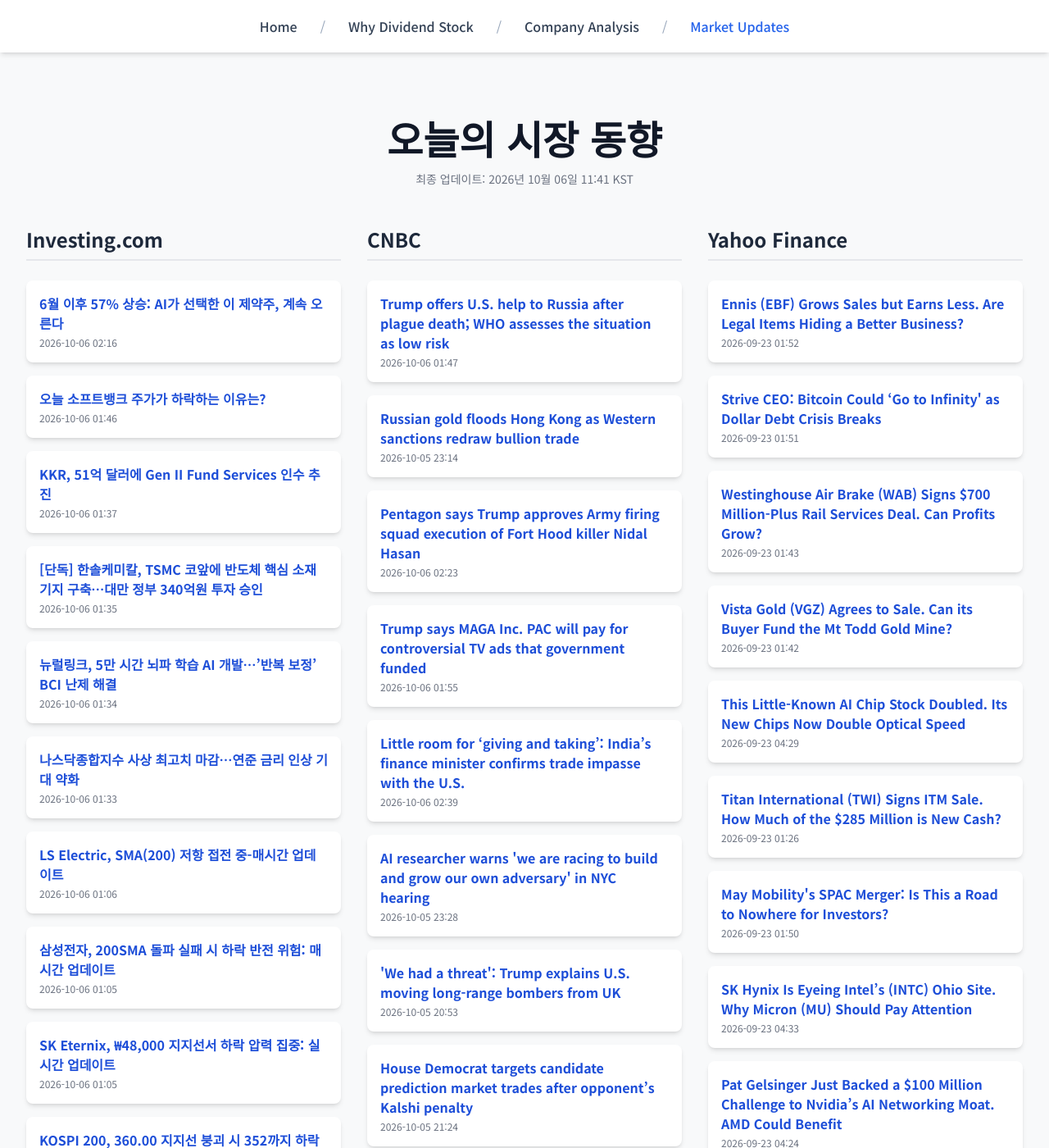
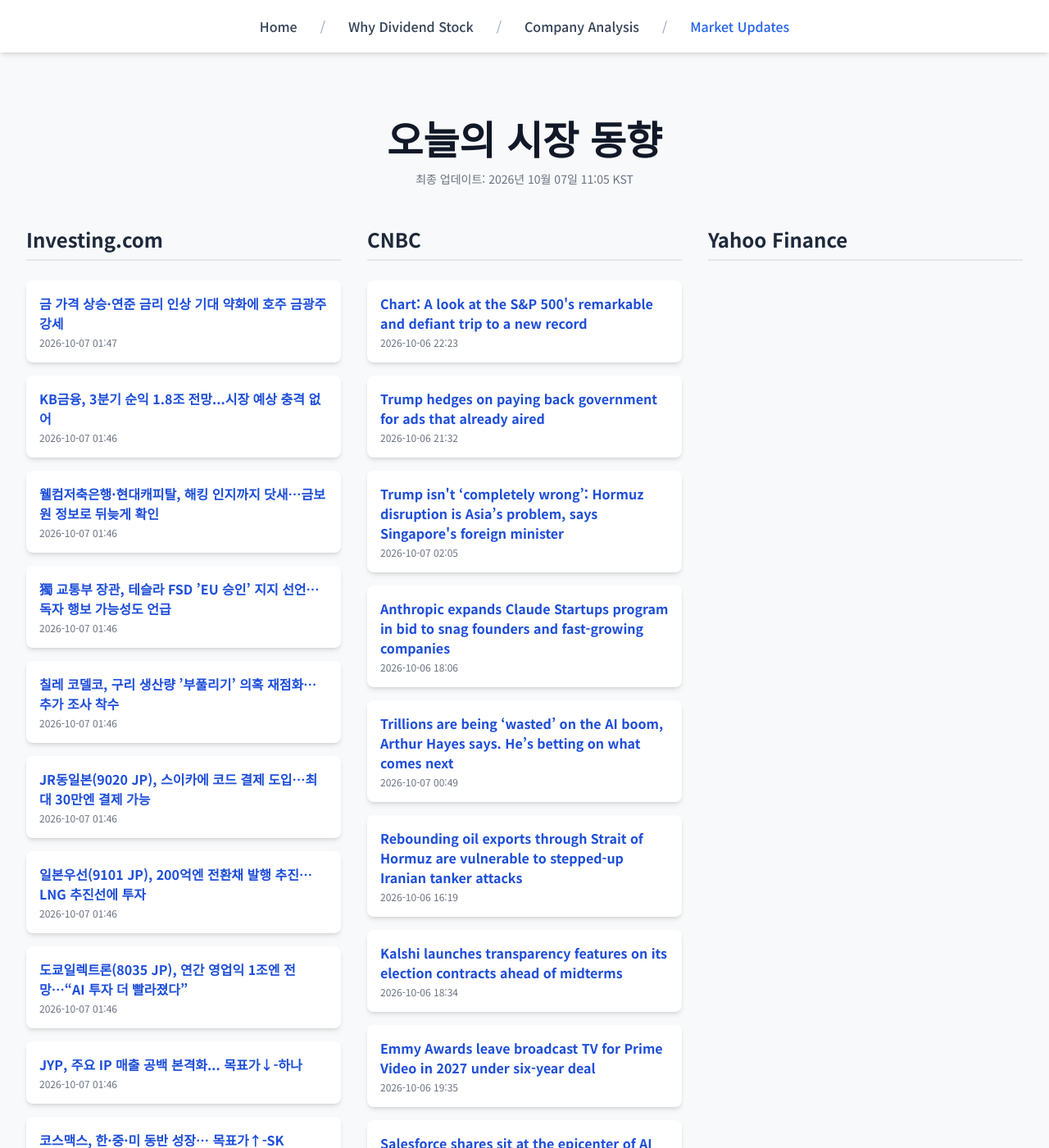
Before and after one commit to Kay-Hwang/my-company-analysis, a Jekyll site: the page built from market-updates.html, in a window 1280 px wide and 1400 px high. Shown: the whole window at 82% size. Built offline with Jekyll 4.4.1, drawn with Linux system fonts in a browser that asks for light colours; nearby versions of some CDN libraries; a script that is not in the unit is left out; some of the changed text lies outside the part shown.

Commit message:
Update daily data

```diff
--- a/_data/latest_data.json
+++ b/_data/latest_data.json
@@ -1,191 +1,130 @@
 {
-  "lastUpdated": "2026년 10월 06일 11:41 KST",
+  "lastUpdated": "2026년 10월 07일 11:05 KST",
   "news": {
     "investing": [
       {
-        "title": "6월 이후 57% 상승: AI가 선택한 이 제약주, 계속 오른다",
-        "link": "https://kr.investing.com/news/stock-market-news/article-2116887",
-        "pubDate": "2026-10-06 02:16:28",
-        "summary": "6월 이후 57% 상승: AI가 선택한 이 제약주, 계속 오른다"
+        "title": "금 가격 상승·연준 금리 인상 기대 약화에 호주 금광주 강세",
+        "link": "https://kr.investing.com/news/stock-market-news/article-2118420",
+        "pubDate": "2026-10-07 01:47:53",
+        "summary": "금 가격 상승·연준 금리 인상 기대 약화에 호주 금광주 강세"
       },
       {
-        "title": "오늘 소프트뱅크 주가가 하락하는 이유는?",
-        "link": "https://kr.investing.com/news/stock-market-news/article-93CH-2116875",
-        "pubDate": "2026-10-06 01:46:16",
-        "summary": "오늘 소프트뱅크 주가가 하락하는 이유는?"
+        "title": "KB금융, 3분기 순익 1.8조 전망...시장 예상 충격 없어",
+        "link": "https://kr.investing.com/news/stock-market-news/article-2118418",
+        "pubDate": "2026-10-07 01:46:54",
+        "summary": "KB금융, 3분기 순익 1.8조 전망...시장 예상 충격 없어"
       },
       {
-        "title": "KKR, 51억 달러에 Gen II Fund Services 인수 추진",
-        "link": "https://kr.investing.com/news/stock-market-news/article-2116867",
-        "pubDate": "2026-10-06 01:37:26",
-        "summary": "KKR, 51억 달러에 Gen II Fund Services 인수 추진"
+        "title": "웰컴저축은행·현대캐피탈, 해킹 인지까지 닷새…금보원 정보로 뒤늦게 확인",
+        "link": "https://kr.investing.com/news/stock-market-news/article-2118417",
+        "pubDate": "2026-10-07 01:46:53",
+        "summary": "웰컴저축은행·현대캐피탈, 해킹 인지까지 닷새…금보원 정보로 뒤늦게 확인"
       },
       {
-        "title": "[단독] 한솔케미칼, TSMC 코앞에 반도체 핵심 소재 기지 구축…대만 정부 340억원 투자 승인",
-        "link": "https://kr.investing.com/news/stock-market-news/article-2116853",
-        "pubDate": "2026-10-06 01:35:31",
-        "summary": "[단독] 한솔케미칼, TSMC 코앞에 반도체 핵심 소재 기지 구축…대만 정부 340억원 투자 승인"
+        "title": "獨 교통부 장관, 테슬라 FSD ’EU 승인’ 지지 선언…독자 행보 가능성도 언급",
+        "link": "https://kr.investing.com/news/stock-market-news/article-2118416",
+        "pubDate": "2026-10-07 01:46:51",
+        "summary": "獨 교통부 장관, 테슬라 FSD ’EU 승인’ 지지 선언…독자 행보 가능성도 언급"
       },
       {
-        "title": "뉴럴링크, 5만 시간 뇌파 학습 AI 개발…’반복 보정’ BCI 난제 해결",
-        "link": "https://kr.investing.com/news/stock-market-news/article-2116856",
-        "pubDate": "2026-10-06 01:34:27",
-        "summary": "뉴럴링크, 5만 시간 뇌파 학습 AI 개발…’반복 보정’ BCI 난제 해결"
+        "title": "칠레 코델코, 구리 생산량 ’부풀리기’ 의혹 재점화…추가 조사 착수",
+        "link": "https://kr.investing.com/news/stock-market-news/article-2118415",
+        "pubDate": "2026-10-07 01:46:50",
+        "summary": "칠레 코델코, 구리 생산량 ’부풀리기’ 의혹 재점화…추가 조사 착수"
       },
       {
-        "title": "나스닥종합지수 사상 최고치 마감…연준 금리 인상 기대 약화",
-        "link": "https://kr.investing.com/news/stock-market-news/article-2116865",
-        "pubDate": "2026-10-06 01:33:50",
-        "summary": "나스닥종합지수 사상 최고치 마감…연준 금리 인상 기대 약화"
+        "title": "JR동일본(9020 JP), 스이카에 코드 결제 도입…최대 30만엔 결제 가능",
+        "link": "https://kr.investing.com/news/stock-market-news/article-2118411",
+        "pubDate": "2026-10-07 01:46:48",
+        "summary": "JR동일본(9020 JP), 스이카에 코드 결제 도입…최대 30만엔 결제 가능"
       },
       {
-        "title": "LS Electric, SMA(200) 저항 접전 중-매시간 업데이트",
-        "link": "https://kr.investing.com/news/stock-market-news/article-93CH-2116851",
-        "pubDate": "2026-10-06 01:06:11",
-        "summary": "LS Electric, SMA(200) 저항 접전 중-매시간 업데이트"
+        "title": "일본우선(9101 JP), 200억엔 전환채 발행 추진…LNG 추진선에 투자",
+        "link": "https://kr.investing.com/news/stock-market-news/article-2118410",
+        "pubDate": "2026-10-07 01:46:46",
+        "summary": "일본우선(9101 JP), 200억엔 전환채 발행 추진…LNG 추진선에 투자"
       },
       {
-        "title": "삼성전자, 200SMA 돌파 실패 시 하락 반전 위험: 매시간 업데이트",
-        "link": "https://kr.investing.com/news/stock-market-news/article-93CH-2116850",
-        "pubDate": "2026-10-06 01:05:57",
-        "summary": "삼성전자, 200SMA 돌파 실패 시 하락 반전 위험: 매시간 업데이트"
+        "title": "도쿄일렉트론(8035 JP), 연간 영업익 1조엔 전망…“AI 투자 더 빨라졌다”",
+        "link": "https://kr.investing.com/news/stock-market-news/article-2118409",
+        "pubDate": "2026-10-07 01:46:45",
+        "summary": "도쿄일렉트론(8035 JP), 연간 영업익 1조엔 전망…“AI 투자 더 빨라졌다”"
       },
       {
-        "title": "SK Eternix, ₩48,000 지지선서 하락 압력 집중: 실시간 업데이트",
-        "link": "https://kr.investing.com/news/stock-market-news/article-93CH-2116849",
-        "pubDate": "2026-10-06 01:05:41",
-        "summary": "SK Eternix, ₩48,000 지지선서 하락 압력 집중: 실시간 업데이트"
+        "title": "JYP, 주요 IP 매출 공백 본격화... 목표가↓-하나",
+        "link": "https://kr.investing.com/news/stock-market-news/article-2118408",
+        "pubDate": "2026-10-07 01:46:43",
+        "summary": "JYP, 주요 IP 매출 공백 본격화... 목표가↓-하나"
       },
       {
-        "title": "KOSPI 200, 360.00 지지선 붕괴 시 352까지 하락 위험: 실시간 업데이트",
-        "link": "https://kr.investing.com/news/stock-market-news/article-93CH-2115479",
-        "pubDate": "2026-10-06 01:05:40",
-        "summary": "KOSPI 200, 360.00 지지선 붕괴 시 352까지 하락 위험: 실시간 업데이트"
+        "title": "코스맥스, 한·중·미 동반 성장… 목표가↑-SK",
+        "link": "https://kr.investing.com/news/stock-market-news/article-2118407",
+        "pubDate": "2026-10-07 01:46:41",
+        "summary": "코스맥스, 한·중·미 동반 성장… 목표가↑-SK"
       }
     ],
     "cnbc": [
       {
-        "title": "Trump offers U.S. help to Russia after plague death; WHO assesses the situation as low risk",
-        "link": "https://www.cnbc.com/2026/10/06/russia-plague-death-trump-offers-us-help.html",
-        "pubDate": "Tue, 06 Oct 2026 01:47:32 GMT",
-        "summary": "WHO said it was in contact with Russian authorities, and has offered support if needed, while assessing the risk to the general public as low based on available information."
+        "title": "Chart: A look at the S&P 500's remarkable and defiant trip to a new record",
+        "link": "https://www.cnbc.com/2026/10/06/chart-a-look-at-the-sp-500s-remarkable-and-defiant-trip-a-new-record.html",
+        "pubDate": "Tue, 06 Oct 2026 22:23:01 GMT",
+        "summary": "The S&amp;P 500 returned to an intraday record Tuesday as tech gains, easing oil prices and Treasury yields helped stocks overcome months of market shocks."
       },
       {
-        "title": "Russian gold floods Hong Kong as Western sanctions redraw bullion trade",
-        "link": "https://www.cnbc.com/2026/10/06/russia-gold-hong-kong-china-western-sanctions.html",
-        "pubDate": "Mon, 05 Oct 2026 23:14:39 GMT",
-        "summary": "The surge underscores how Russia's gold trade has been rerouted after its invasion of Ukraine in 2022 shut its producers out of major Western markets."
-      },
-      {
-        "title": "Pentagon says Trump approves Army firing squad execution of Fort Hood killer Nidal Hasan",
-        "link": "https://www.cnbc.com/2026/10/06/trump-execution-nidal-hasan-firing-squad-fort-hood.html",
-        "pubDate": "Tue, 06 Oct 2026 02:23:18 GMT",
-        "summary": "Former Army Maj. Nidal Hassan was sentenced to death after a court-martial that convicted him of killing 13 and wounding 32 others at an Army base in Texas."
-      },
-      {
-        "title": "Trump says MAGA Inc. PAC will pay for controversial TV ads that government funded",
+        "title": "Trump hedges on paying back government for ads that already aired",
         "link": "https://www.cnbc.com/2026/10/05/trump-ads-election.html",
-        "pubDate": "Tue, 06 Oct 2026 01:55:50 GMT",
+        "pubDate": "Tue, 06 Oct 2026 21:32:32 GMT",
         "summary": "The New York Times reported \"Trump personally instructed his budget director to use taxpayer money for TV ads praising him and his presidency.\""
       },
       {
-        "title": "Little room for ‘giving and taking’: India’s finance minister confirms trade impasse with the U.S.",
-        "link": "https://www.cnbc.com/2026/10/06/india-us-trade-deal-deal-sitharaman.html",
-        "pubDate": "Tue, 06 Oct 2026 02:39:19 GMT",
-        "summary": "In the latest sign of growing skepticism around the closure of the trade deal between New Delhi and Washington, an Indian minister said there is little room for ‘giving and taking.’"
+        "title": "Trump isn't ‘completely wrong’: Hormuz disruption is Asia’s problem, says Singapore's foreign minister",
+        "link": "https://www.cnbc.com/2026/10/07/hormuz-iran-war-singapore-vivian-balakrishnan.html",
+        "pubDate": "Wed, 07 Oct 2026 02:05:20 GMT",
+        "summary": "Trump has said that Asian economies, which are heavily reliant on energy shipped through Hormuz, should shoulder more of the burden of keeping the waterway open."
       },
       {
-        "title": "AI researcher warns 'we are racing to build and grow our own adversary' in NYC hearing",
-        "link": "https://www.cnbc.com/2026/10/05/anthropic-openai-google-meta-execs-testify-nyc-council-ai-hearing.html",
-        "pubDate": "Mon, 05 Oct 2026 23:28:31 GMT",
-        "summary": "The leading AI labs facing intensifying scrutiny over their safety and security practices."
+        "title": "Anthropic expands Claude Startups program in bid to snag founders and fast-growing companies",
+        "link": "https://www.cnbc.com/2026/10/06/anthropic-claude-startups-program.html",
+        "pubDate": "Tue, 06 Oct 2026 18:06:40 GMT",
+        "summary": "The expansion marks the AI company's latest push to deepen its ties to founders and fast-growing companies."
       },
       {
-        "title": "'We had a threat': Trump explains U.S. moving long-range bombers from UK",
-        "link": "https://www.cnbc.com/2026/10/05/trump-bombers-uk-iran.html",
-        "pubDate": "Mon, 05 Oct 2026 20:53:33 GMT",
-        "summary": "The U.S. Air Force B-1 bombers removed from England have been used in strikes on Iran."
+        "title": "Trillions are being ‘wasted’ on the AI boom, Arthur Hayes says. He’s betting on what comes next",
+        "link": "https://www.cnbc.com/2026/10/07/flop-ai-boom-arthur-hayes-bitcoin-bitmex-coinferencex-.html",
+        "pubDate": "Wed, 07 Oct 2026 00:49:34 GMT",
+        "summary": "Former BitMEX CEO Arthur Hayes says the AI infrastructure boom is being overbuilt and is betting an eventual crash and bailout will send crypto higher."
       },
       {
-        "title": "House Democrat targets candidate prediction market trades after opponent’s Kalshi penalty",
-        "link": "https://www.cnbc.com/2026/10/05/don-davis-prediction-market-candidate-trading.html",
-        "pubDate": "Mon, 05 Oct 2026 21:24:25 GMT",
-        "summary": "A new bill bans federal candidates from trading prediction market contracts related to their own elections and would result in a fine if violated."
+        "title": "Rebounding oil exports through Strait of Hormuz are vulnerable to stepped-up Iranian tanker attacks",
+        "link": "https://www.cnbc.com/2026/10/06/crude-oil-tanker-strait-hormuz-iran-attack.html",
+        "pubDate": "Tue, 06 Oct 2026 16:19:10 GMT",
+        "summary": "Nearly 20 commercial ships, mostly tankers, have come under attack over the past month while sailing through the Hormuz choke point."
       },
       {
-        "title": "Why airfares could rise even more, but airline profits won't",
-        "link": "https://www.cnbc.com/2026/10/05/airfare-prices-airline-profits.html",
-        "pubDate": "Mon, 05 Oct 2026 12:06:44 GMT",
-        "summary": "Airlines are trimming capacity as jet fuel prices keep climbing and travelers keep booking."
+        "title": "Kalshi launches transparency features on its election contracts ahead of midterms",
+        "link": "https://www.cnbc.com/2026/10/06/kalshi-launches-transparency-features-on-its-election-contracts-ahead-of-midterms-.html",
+        "pubDate": "Tue, 06 Oct 2026 18:34:49 GMT",
+        "summary": "The platform will now provide tags that indicate which election markets have low volumes."
       },
       {
-        "title": "These are the cheapest and most expensive U.S. flights this November",
-        "link": "https://www.cnbc.com/2026/10/05/cheapest-most-expensive-us-flights-in-november.html",
-        "pubDate": "Mon, 05 Oct 2026 17:59:51 GMT",
-        "summary": "Holiday airplane tickets are up more than 23% this year, according to Hopper."
+        "title": "Emmy Awards leave broadcast TV for Prime Video in 2027 under six-year deal",
+        "link": "https://www.cnbc.com/2026/10/06/emmy-awards-prime-video.html",
+        "pubDate": "Tue, 06 Oct 2026 19:35:04 GMT",
+        "summary": "The Emmy Awards will stream exclusively and free on Prime Video worldwide starting in 2027 under a six-year deal."
+      },
+      {
+        "title": "Salesforce shares sit at the epicenter of AI confusion. Here's how to trade it",
+        "link": "https://www.cnbc.com/2026/10/06/salesforce-shares-sit-at-the-epicenter-of-ai-confusion-heres-how-to-trade-it.html",
+        "pubDate": "Tue, 06 Oct 2026 17:22:20 GMT",
+        "summary": "If ever there was a stock that personified the promise and peril of the AI trade, it's Salesforce."
+      },
+      {
+        "title": "Russian lab worker's suspected plague death leaves experts puzzled",
+        "link": "https://www.cnbc.com/2026/10/06/plague-russia-person-died-lab-infection-pneumonic.html",
+        "pubDate": "Tue, 06 Oct 2026 15:23:41 GMT",
+        "summary": "Russian authorities say the situation is stable and there are no reports of secondary cases."
       }
     ],
-    "yahoo": [
-      {
-        "title": "Ennis (EBF) Grows Sales but Earns Less. Are Legal Items Hiding a Better Business?",
-        "link": "https://finance.yahoo.com/markets/stocks/articles/ennis-ebf-grows-sales-earns-015226342.html",
-        "pubDate": "2026-09-23T01:52:26Z",
-        "summary": "Ennis (EBF) Grows Sales but Earns Less. Are Legal Items Hiding a Better Business?"
-      },
-      {
-        "title": "Strive CEO: Bitcoin Could ‘Go to Infinity' as Dollar Debt Crisis Breaks",
-        "link": "https://finance.yahoo.com/markets/crypto/articles/strive-ceo-bitcoin-could-infinity-015100441.html",
-        "pubDate": "2026-09-23T01:51:00Z",
-        "summary": "Strive CEO: Bitcoin Could ‘Go to Infinity' as Dollar Debt Crisis Breaks"
-      },
-      {
-        "title": "Westinghouse Air Brake (WAB) Signs $700 Million-Plus Rail Services Deal. Can Profits Grow?",
-        "link": "https://finance.yahoo.com/markets/stocks/articles/westinghouse-air-brake-wab-signs-014350177.html",
-        "pubDate": "2026-09-23T01:43:50Z",
-        "summary": "Westinghouse Air Brake (WAB) Signs $700 Million-Plus Rail Services Deal. Can Profits Grow?"
-      },
-      {
-        "title": "Vista Gold (VGZ) Agrees to Sale. Can its Buyer Fund the Mt Todd Gold Mine?",
-        "link": "https://finance.yahoo.com/markets/commodities/articles/vista-gold-vgz-agrees-sale-014206537.html",
-        "pubDate": "2026-09-23T01:42:06Z",
-        "summary": "Vista Gold (VGZ) Agrees to Sale. Can its Buyer Fund the Mt Todd Gold Mine?"
-      },
-      {
-        "title": "This Little-Known AI Chip Stock Doubled. Its New Chips Now Double Optical Speed",
-        "link": "https://finance.yahoo.com/technology/ai/articles/little-known-ai-chip-stock-042916921.html",
-        "pubDate": "2026-09-23T04:29:16Z",
-        "summary": "This Little-Known AI Chip Stock Doubled. Its New Chips Now Double Optical Speed"
-      },
-      {
-        "title": "Titan International (TWI) Signs ITM Sale. How Much of the $285 Million is New Cash?",
-        "link": "https://finance.yahoo.com/markets/stocks/articles/titan-international-twi-signs-itm-012718577.html",
-        "pubDate": "2026-09-23T01:26:44Z",
-        "summary": "Titan International (TWI) Signs ITM Sale. How Much of the $285 Million is New Cash?"
-      },
-      {
-        "title": "May Mobility's SPAC Merger: Is This a Road to Nowhere for Investors?",
-        "link": "https://finance.yahoo.com/markets/stocks/articles/may-mobilitys-spac-merger-road-015000118.html",
-        "pubDate": "2026-09-23T01:50:00Z",
-        "summary": "May Mobility's SPAC Merger: Is This a Road to Nowhere for Investors?"
-      },
-      {
-        "title": "SK Hynix Is Eyeing Intel’s (INTC) Ohio Site. Why Micron (MU) Should Pay Attention",
-        "link": "https://finance.yahoo.com/technology/articles/sk-hynix-eyeing-intel-intc-043316388.html",
-        "pubDate": "2026-09-23T04:33:16Z",
-        "summary": "SK Hynix Is Eyeing Intel’s (INTC) Ohio Site. Why Micron (MU) Should Pay Attention"
-      },
-      {
-        "title": "Pat Gelsinger Just Backed a $100 Million Challenge to Nvidia’s AI Networking Moat. AMD Could Benefit",
-        "link": "https://finance.yahoo.com/technology/ai/articles/pat-gelsinger-just-backed-100-042433352.html",
-        "pubDate": "2026-09-23T04:24:33Z",
-        "summary": "Pat Gelsinger Just Backed a $100 Million Challenge to Nvidia’s AI Networking Moat. AMD Could Benefit"
-      },
-      {
-        "title": "Lumentum Jumped Nearly 10% While Corning Barely Moved. Is the AI Optics Trade Splitting Apart?",
-        "link": "https://finance.yahoo.com/markets/stocks/articles/lumentum-jumped-nearly-10-while-041957023.html",
-        "pubDate": "2026-09-23T04:19:57Z",
-        "summary": "Lumentum Jumped Nearly 10% While Corning Barely Moved. Is the AI Optics Trade Splitting Apart?"
-      }
-    ]
+    "yahoo": []
   }
 }
```
